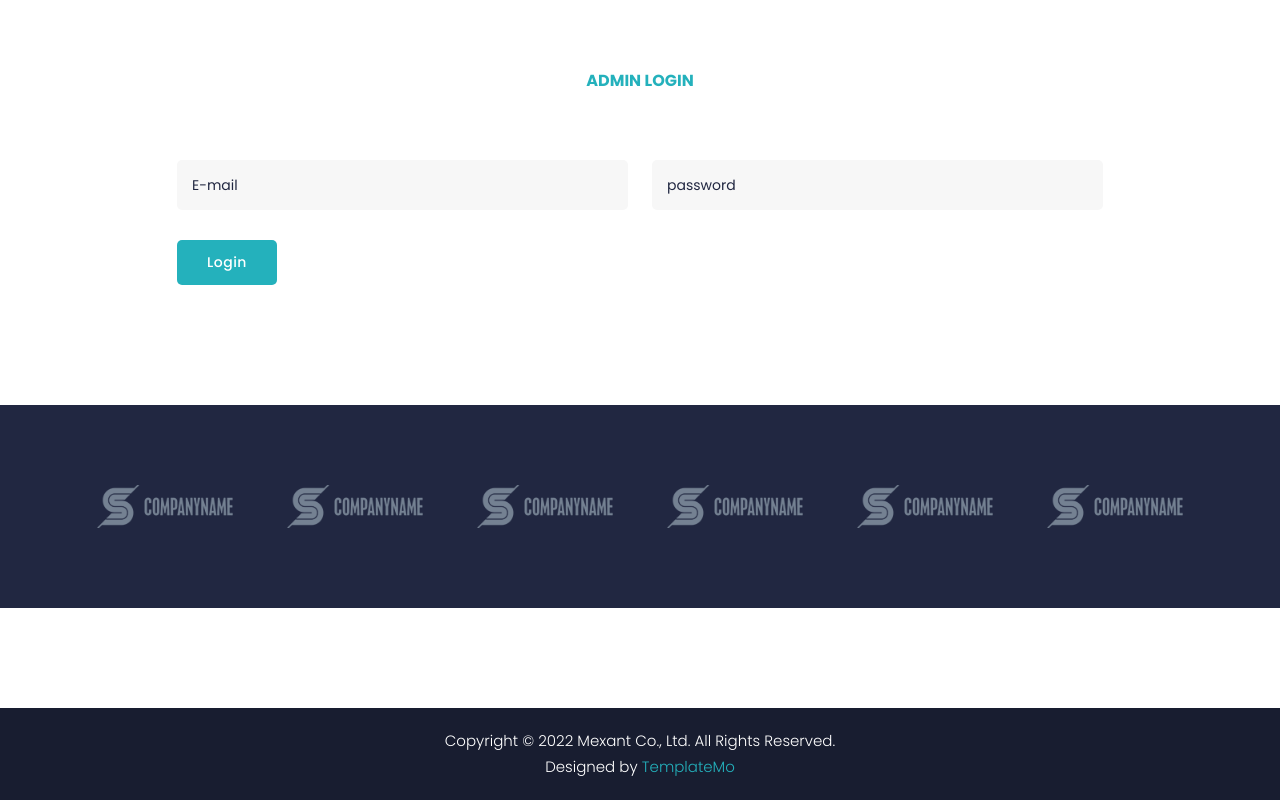
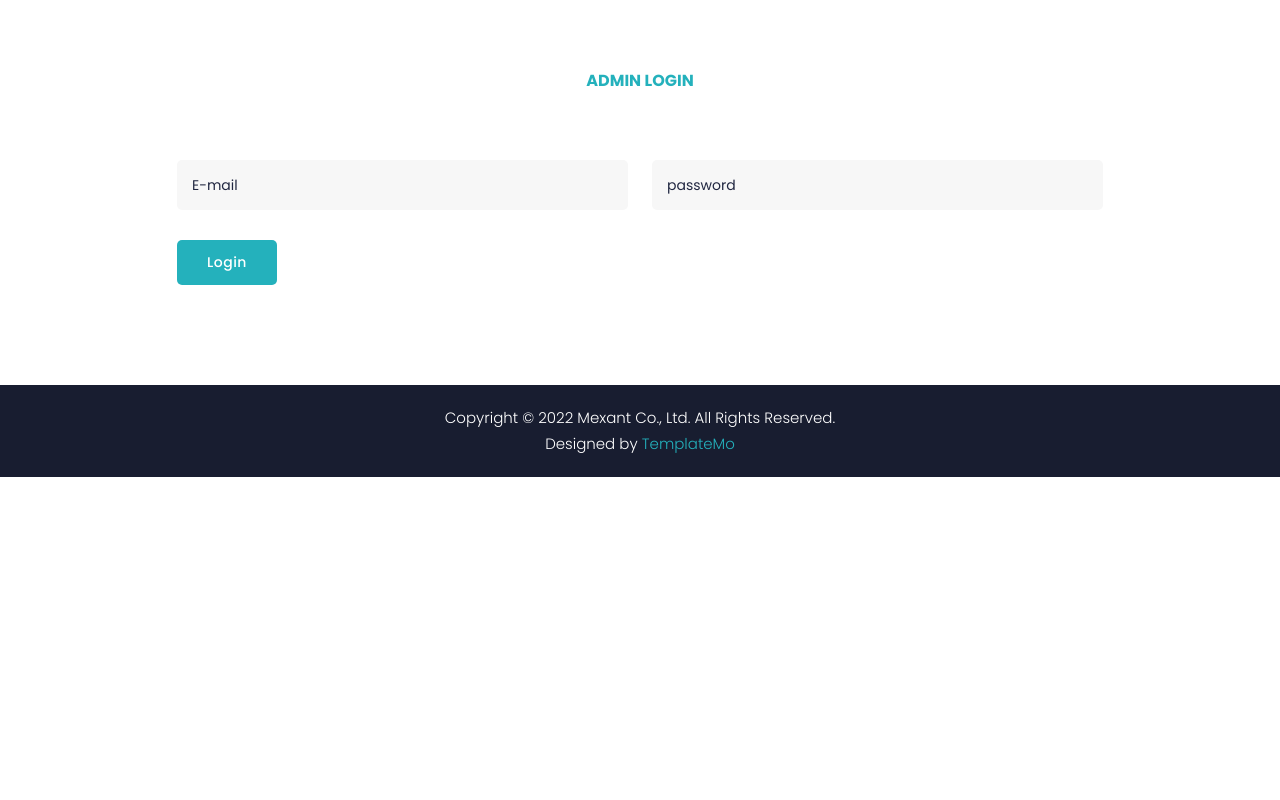
Before and after one commit to Ashish3231/surbhit_frontend, a plain HTML site: page admin-login.html in a window 1280 px wide. Shown: the part 477-1277 px from the top of the page. After the commit the page ends 954 px from the top, so only its background shows below. Drawn offline with nearby package versions, Linux system fonts and the light colour scheme.

Commit message:
minor change

```diff
--- a/admin-login.html
+++ b/admin-login.html
@@ -6,6 +6,7 @@
     <meta name="description" content="" />
     <meta name="author" content="" />
     <link href="https://fonts.googleapis.com/css2?family=Poppins:wght@100;200;300;400;500;600;700;800;900&display=swap" rel="stylesheet" />
+    <link rel="shorcut icon" href="assets/images/title.png">
 
     <title>Visiofuture - Contact page</title>
 
@@ -116,7 +117,7 @@ https://templatemo.com/tm-574-mexant
       </div>
     </section>
 
-    <section class="partners">
+    <!-- <section class="partners">
       <div class="container">
         <div class="row">
           <div class="col-lg-2 col-sm-4 col-6">
@@ -151,7 +152,7 @@ https://templatemo.com/tm-574-mexant
           </div>
         </div>
       </div>
-    </section>
+    </section> -->
 
     <footer>
       <div class="container">
```
Also changed, not shown: admin-home.html (+1 -0 lines), contact-us.html (+1 -0 lines), index.html (+1 -1 lines), our-services.html (+1 -0 lines), assets/images/title.png (renamed from assets/images/Squre-Logo.png).
